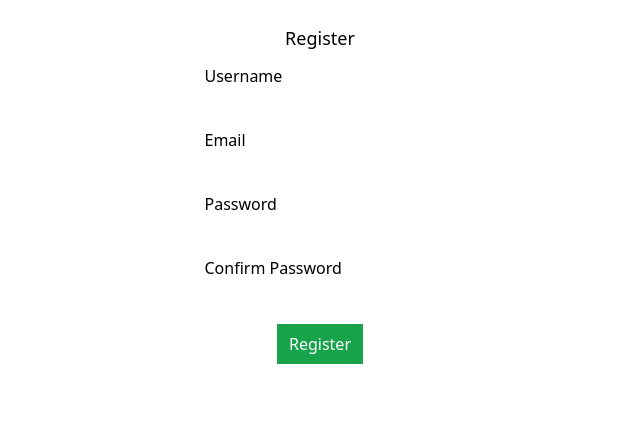
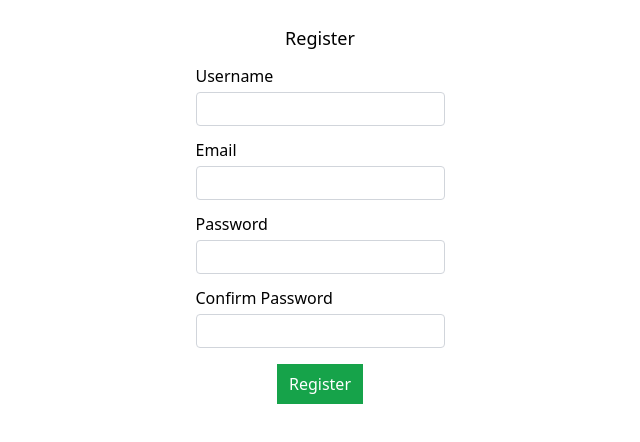
Before and after one commit to IlyaViz/to-do-list, a React app in the folder frontend/: page /register in a window 1280 px wide. Shown: the top 442 px of the page, without its empty margins (320-960 px from the left). Built offline with nearby package versions, Linux system fonts and the light colour scheme; no server answers; the HTML template or start-up script is replaced by a standard one.

Commit message:
style: improve form fields look

```diff
--- a/frontend/src/features/auth/Login.jsx
+++ b/frontend/src/features/auth/Login.jsx
@@ -46,7 +46,7 @@ const Login = () => {
           name="username"
           type="text"
           required
-          className="block mt-1 w-full"
+          className="block mt-1 w-full border border-gray-300 rounded px-2 py-1 focus:outline-none focus:ring-2 focus:ring-blue-400"
         />
       </label>
 
@@ -56,7 +56,7 @@ const Login = () => {
           name="password"
           type="password"
           required
-          className="block mt-1 w-full"
+          className="block mt-1 w-full border border-gray-300 rounded px-2 py-1 focus:outline-none focus:ring-2 focus:ring-blue-400"
         />
       </label>
 
--- a/frontend/src/features/auth/Register.jsx
+++ b/frontend/src/features/auth/Register.jsx
@@ -45,7 +45,7 @@ const Register = () => {
 
       <label className="block mt-3">
         Username
-        <input name="username" required className="block mt-1 w-full" />
+        <input name="username" required className="block mt-1 w-full border border-gray-300 rounded px-2 py-1 focus:outline-none focus:ring-2 focus:ring-blue-400" />
       </label>
 
       <label className="block mt-3">
@@ -54,7 +54,7 @@ const Register = () => {
           name="email"
           type="email"
           required
-          className="block mt-1 w-full"
+          className="block mt-1 w-full border border-gray-300 rounded px-2 py-1 focus:outline-none focus:ring-2 focus:ring-blue-400"
         />
       </label>
 
@@ -64,7 +64,7 @@ const Register = () => {
           name="password"
           type="password"
           required
-          className="block mt-1 w-full"
+          className="block mt-1 w-full border border-gray-300 rounded px-2 py-1 focus:outline-none focus:ring-2 focus:ring-blue-400"
         />
       </label>
 
@@ -74,7 +74,7 @@ const Register = () => {
           name="password_confirm"
           type="password"
           required
-          className="block mt-1 w-full"
+          className="block mt-1 w-full border border-gray-300 rounded px-2 py-1 focus:outline-none focus:ring-2 focus:ring-blue-400"
         />
       </label>
 
--- a/frontend/src/features/invites/ShareModal.jsx
+++ b/frontend/src/features/invites/ShareModal.jsx
@@ -36,7 +36,7 @@ const ShareModal = () => {
           value={email}
           onChange={(e) => setEmail(e.target.value)}
           placeholder="friend@example.com"
-          className="w-full text-center"
+          className="w-full text-center border border-gray-300 rounded px-2 py-1 focus:outline-none focus:ring-2 focus:ring-blue-400"
           required
         />
 
--- a/frontend/src/features/tasks/TaskForm.jsx
+++ b/frontend/src/features/tasks/TaskForm.jsx
@@ -35,7 +35,7 @@ const TaskForm = () => {
         value={title}
         onChange={(e) => setTitle(e.target.value)}
         placeholder="New task"
-        className="flex-1"
+        className="flex-1 border border-gray-300 rounded px-2 py-1 focus:outline-none focus:ring-2 focus:ring-green-400"
         disabled={isPending}
       />
 
```
